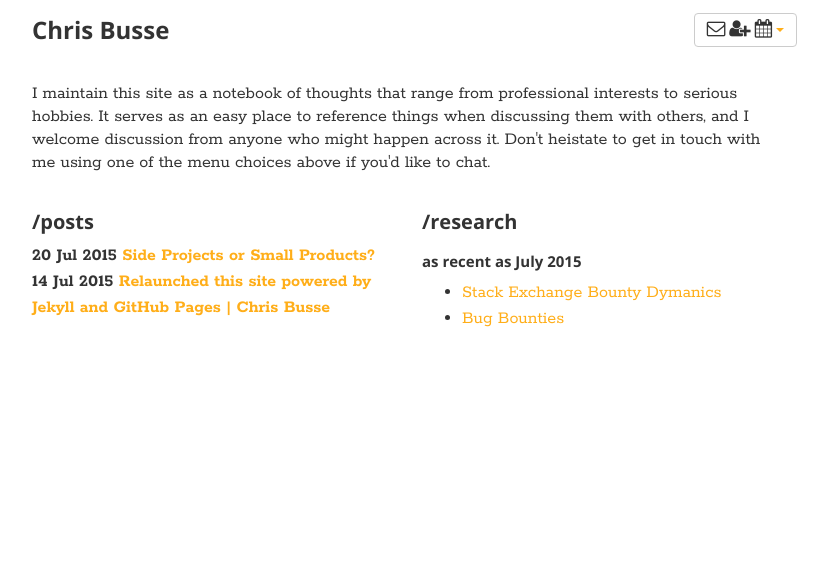
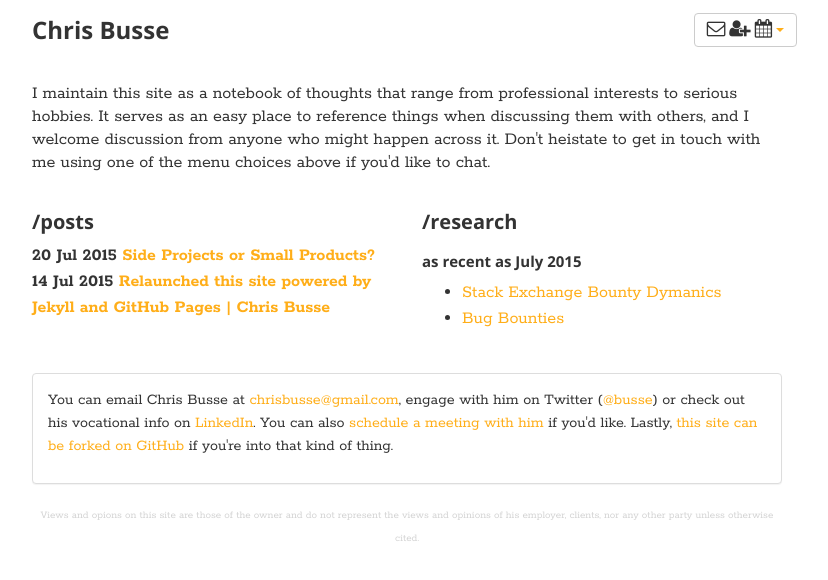
Before and after one commit to busse/site, a Jekyll site: the page built from index.html, in a window 1280 px wide. Shown: the top 580 px of the page, without its empty margins (233-1061 px from the left). Built offline with Jekyll 4.4.1, drawn with Linux system fonts in a browser that asks for light colours; nearby versions of some CDN libraries.

Commit message:
footer, mostly

```diff
--- /dev/null
+++ b/_includes/footer.html
@@ -0,0 +1,6 @@
+<div class="panel panel-default">
+	<div class="panel-body">
+		<p class="footer-text">You can email Chris Busse at <a href="mailto:chrisbusse@gmail.com">chrisbusse@gmail.com</a>, engage with him on Twitter (<a href="http://twitter.com/busse">@busse</a>) or check out his vocational info on <a href="http://linkedin.com/in/chrisbusse">LinkedIn</a>. You can also <a href="http://meetme.so/busse">schedule a meeting with him</a> if you'd like. Lastly, <a href="https://github.com/busse/site/tree/gh-pages">this site can be forked on GitHub</a> if you're into that kind of thing.</p>
+	</div>
+</div>
+<p class="disclaimer-text">Views and opions on this site are those of the owner and do not represent the views and opinions of his employer, clients, nor any other party unless otherwise cited.</p>
--- a/_layouts/default-md.html
+++ b/_layouts/default-md.html
@@ -28,6 +28,11 @@
 				{{content}}
 			</div>
 		</div>
+		<div class="row footer">
+	        <div class="col-sm-offset-2 col-sm-8">
+	        	{% include footer.html %}
+			</div>
+		</div>
 	</div>
 
 
--- a/_layouts/default.html
+++ b/_layouts/default.html
@@ -24,6 +24,11 @@
 			</div>
 		</div>
 		{{content}}
+		<div class="row footer">
+	        <div class="col-sm-offset-2 col-sm-8">
+	        	{% include footer.html %}
+			</div>
+		</div>
 	</div>
 
 
--- a/css/main.css
+++ b/css/main.css
@@ -94,6 +94,19 @@ i {
 	float: left;
 }
 
+.disclaimer-text {
+
+	font-size: 11px;
+
+	text-align: center;
+	color: lightgrey;
+
+}
+.footer-text {
+font-size: 16px;
+
+}
+
 /* bootstrap overrides */
 
 /* navbar-brand like h1 */
```
Also changed, not shown: research/bug-bounties.md (+1 -1 lines).
